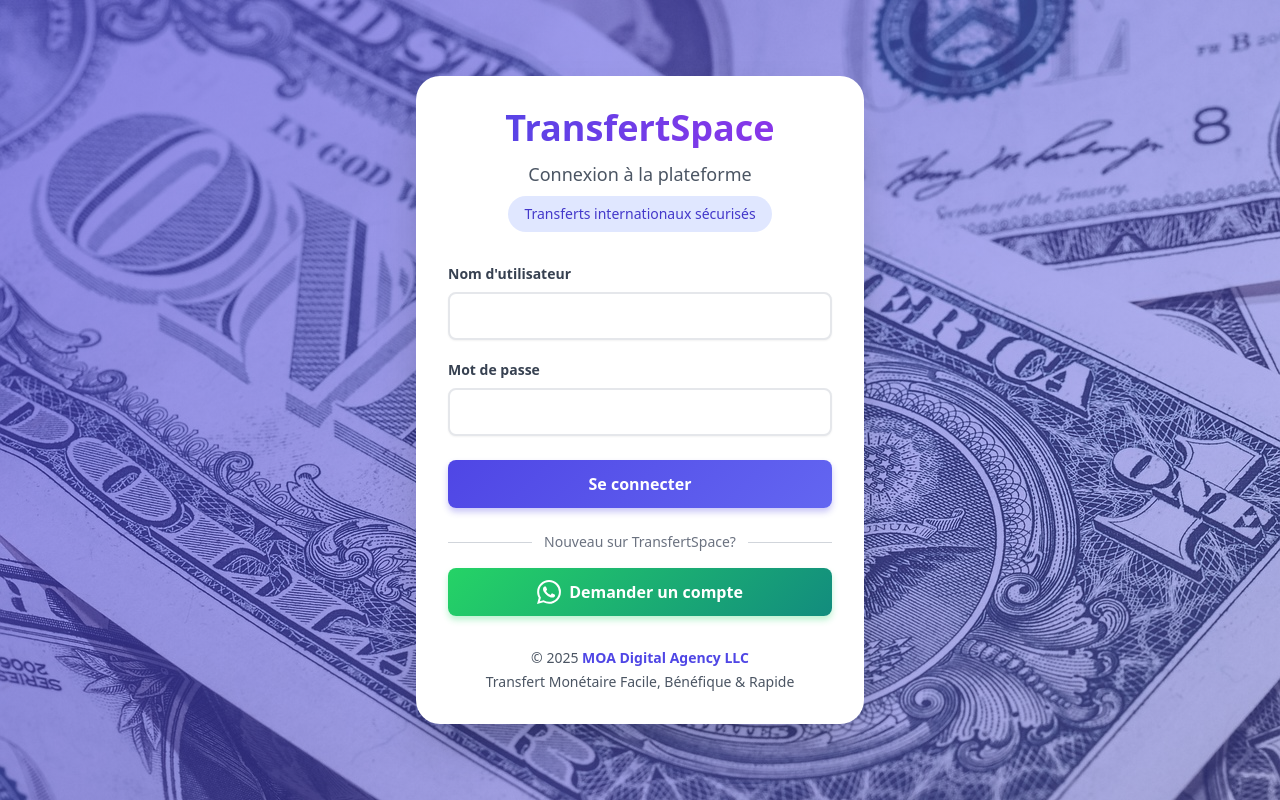
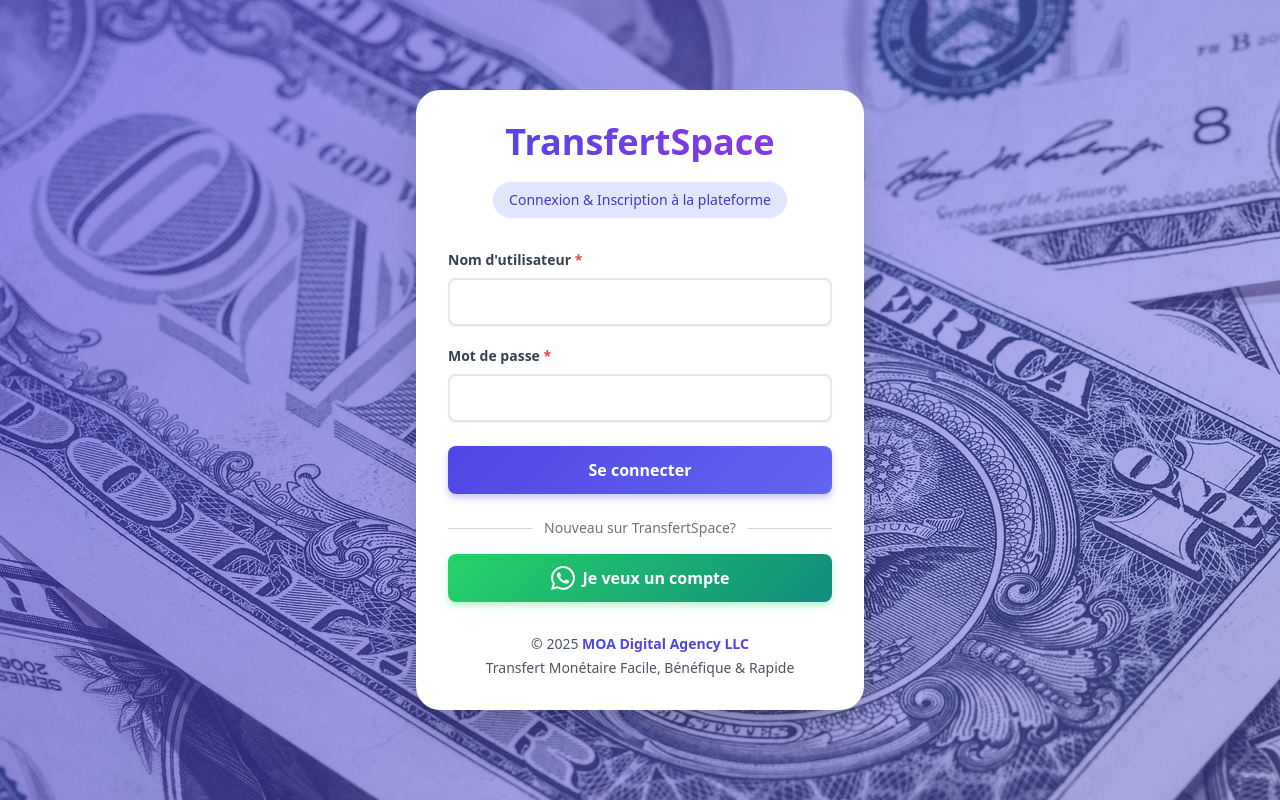
Before and after one commit to moa-digitalagency/MoneyTransfertSaas, a Flask app: page / in a window 1280 px wide. Run offline with Flask 3, Linux system fonts and the light colour scheme; some libraries are stand-ins or nearby versions.

Commit message:
Update welcome page with new text and required field indicators
Modify welcome page text, add asterisk indicators to required input fields in both login and registration forms, and update button text.

Replit-Commit-Author: Agent
Replit-Commit-Session-Id: 13520b3d-1e6b-4bd2-a032-6872418c5bec
Replit-Commit-Checkpoint-Type: full_checkpoint
Replit-Commit-Screenshot-Url: https://storage.googleapis.com/screenshot-production-us-central1/56ae3f3c-e5f5-4054-a54a-ee04fbb76bda/13520b3d-1e6b-4bd2-a032-6872418c5bec/epxWLq1

```diff
--- a/templates/welcome.html
+++ b/templates/welcome.html
@@ -57,9 +57,8 @@
     <div class="relative z-10 bg-white p-8 rounded-3xl shadow-2xl w-full max-w-md">
         <div class="text-center mb-8">
             <h1 class="text-4xl font-extrabold text-transparent bg-clip-text bg-gradient-to-r from-indigo-600 to-purple-600 mb-3">TransfertSpace</h1>
-            <p class="text-gray-600 text-lg">Connexion à la plateforme</p>
             <div class="mt-2 inline-block bg-indigo-100 text-indigo-700 px-4 py-2 rounded-full text-sm font-medium">
-                Transferts internationaux sécurisés
+                Connexion & Inscription à la plateforme
             </div>
         </div>
 
@@ -72,16 +71,16 @@
         </div>
         {% endif %}
 
-        <form method="POST" action="{{ url_for('main.index') }}">
+        <form method="POST" action="{{ url_for('main.index') }}" id="loginForm">
             <div class="mb-5">
-                <label class="block text-gray-700 text-sm font-bold mb-2">Nom d'utilisateur</label>
-                <input type="text" name="username" required autocomplete="username"
+                <label class="block text-gray-700 text-sm font-bold mb-2">Nom d'utilisateur <span class="text-red-500">*</span></label>
+                <input type="text" name="username" id="loginUsername" required autocomplete="username"
                        class="shadow-sm appearance-none border-2 border-gray-200 rounded-lg w-full py-3 px-4 text-gray-700 leading-tight focus:outline-none focus:border-indigo-500 focus:ring-2 focus:ring-indigo-200 transition">
             </div>
 
             <div class="mb-6">
-                <label class="block text-gray-700 text-sm font-bold mb-2">Mot de passe</label>
-                <input type="password" name="password" required autocomplete="current-password"
+                <label class="block text-gray-700 text-sm font-bold mb-2">Mot de passe <span class="text-red-500">*</span></label>
+                <input type="password" name="password" id="loginPassword" required autocomplete="current-password"
                        class="shadow-sm appearance-none border-2 border-gray-200 rounded-lg w-full py-3 px-4 text-gray-700 leading-tight focus:outline-none focus:border-indigo-500 focus:ring-2 focus:ring-indigo-200 transition">
             </div>
 
@@ -106,7 +105,7 @@
                 <svg class="w-6 h-6" fill="currentColor" viewBox="0 0 24 24">
                     <path d="M17.472 14.382c-.297-.149-1.758-.867-2.03-.967-.273-.099-.471-.148-.67.15-.197.297-.767.966-.94 1.164-.173.199-.347.223-.644.075-.297-.15-1.255-.463-2.39-1.475-.883-.788-1.48-1.761-1.653-2.059-.173-.297-.018-.458.13-.606.134-.133.298-.347.446-.52.149-.174.198-.298.298-.497.099-.198.05-.371-.025-.52-.075-.149-.669-1.612-.916-2.207-.242-.579-.487-.5-.669-.51-.173-.008-.371-.01-.57-.01-.198 0-.52.074-.792.372-.272.297-1.04 1.016-1.04 2.479 0 1.462 1.065 2.875 1.213 3.074.149.198 2.096 3.2 5.077 4.487.709.306 1.262.489 1.694.625.712.227 1.36.195 1.871.118.571-.085 1.758-.719 2.006-1.413.248-.694.248-1.289.173-1.413-.074-.124-.272-.198-.57-.347m-5.421 7.403h-.004a9.87 9.87 0 01-5.031-1.378l-.361-.214-3.741.982.998-3.648-.235-.374a9.86 9.86 0 01-1.51-5.26c.001-5.45 4.436-9.884 9.888-9.884 2.64 0 5.122 1.03 6.988 2.898a9.825 9.825 0 012.893 6.994c-.003 5.45-4.437 9.884-9.885 9.884m8.413-18.297A11.815 11.815 0 0012.05 0C5.495 0 .16 5.335.157 11.892c0 2.096.547 4.142 1.588 5.945L.057 24l6.305-1.654a11.882 11.882 0 005.683 1.448h.005c6.554 0 11.89-5.335 11.893-11.893a11.821 11.821 0 00-3.48-8.413Z"/>
                 </svg>
-                <span>Demander un compte</span>
+                <span>Je veux un compte</span>
             </button>
         </div>
 
@@ -157,13 +156,13 @@
 
             <form id="registrationForm" class="space-y-5">
                 <div>
-                    <label class="block text-gray-700 text-sm font-bold mb-2">Nom complet *</label>
+                    <label class="block text-gray-700 text-sm font-bold mb-2">Nom complet <span class="text-red-500">*</span></label>
                     <input type="text" id="fullName" required
                            class="shadow-sm appearance-none border-2 border-gray-200 rounded-lg w-full py-3 px-4 text-gray-700 leading-tight focus:outline-none focus:border-indigo-500 focus:ring-2 focus:ring-indigo-200 transition">
                 </div>
 
                 <div>
-                    <label class="block text-gray-700 text-sm font-bold mb-2">Numéro WhatsApp *</label>
+                    <label class="block text-gray-700 text-sm font-bold mb-2">Numéro WhatsApp <span class="text-red-500">*</span></label>
                     <input type="text" id="whatsappNumber" placeholder="+212600000000" required
                            class="shadow-sm appearance-none border-2 border-gray-200 rounded-lg w-full py-3 px-4 text-gray-700 leading-tight focus:outline-none focus:border-indigo-500 focus:ring-2 focus:ring-indigo-200 transition">
                     <p class="text-xs text-gray-500 mt-1.5">📱 Format international avec indicatif pays (ex: +212699140001)</p>
@@ -194,14 +193,14 @@
                                 Pays d'origine
                             </h4>
                             <div class="mb-3">
-                                <label class="block text-gray-700 text-xs font-semibold mb-1.5">Pays d'envoi *</label>
+                                <label class="block text-gray-700 text-xs font-semibold mb-1.5">Pays d'envoi <span class="text-red-500">*</span></label>
                                 <select id="sendCountry" required onchange="updateSendCurrency()"
                                         class="shadow-sm appearance-none border-2 border-green-300 rounded-lg w-full py-2 px-3 text-gray-700 text-sm leading-tight focus:outline-none focus:border-green-500 focus:ring-2 focus:ring-green-200 transition">
                                     <option value="">Sélectionnez...</option>
                                 </select>
                             </div>
                             <div>
-                                <label class="block text-gray-700 text-xs font-semibold mb-1.5">Devise *</label>
+                                <label class="block text-gray-700 text-xs font-semibold mb-1.5">Devise <span class="text-red-500">*</span></label>
                                 <select id="sendCurrency" required
                                         class="shadow-sm appearance-none border-2 border-green-300 rounded-lg w-full py-2 px-3 text-gray-700 text-sm leading-tight focus:outline-none focus:border-green-500 focus:ring-2 focus:ring-green-200 transition">
                                     <option value="">Choisir le pays d'abord...</option>
@@ -218,14 +217,14 @@
                                 Pays de destination
                             </h4>
                             <div class="mb-3">
-                                <label class="block text-gray-700 text-xs font-semibold mb-1.5">Pays de réception *</label>
+                                <label class="block text-gray-700 text-xs font-semibold mb-1.5">Pays de réception <span class="text-red-500">*</span></label>
                                 <select id="receiveCountry" required onchange="updateReceiveCurrency()"
                                         class="shadow-sm appearance-none border-2 border-purple-300 rounded-lg w-full py-2 px-3 text-gray-700 text-sm leading-tight focus:outline-none focus:border-purple-500 focus:ring-2 focus:ring-purple-200 transition">
                                     <option value="">Sélectionnez...</option>
                                 </select>
                             </div>
                             <div>
-                                <label class="block text-gray-700 text-xs font-semibold mb-1.5">Devise *</label>
+                                <label class="block text-gray-700 text-xs font-semibold mb-1.5">Devise <span class="text-red-500">*</span></label>
                                 <select id="receiveCurrency" required
                                         class="shadow-sm appearance-none border-2 border-purple-300 rounded-lg w-full py-2 px-3 text-gray-700 text-sm leading-tight focus:outline-none focus:border-purple-500 focus:ring-2 focus:ring-purple-200 transition">
                                     <option value="">Choisir le pays d'abord...</option>
@@ -324,19 +323,76 @@
             }
         }
 
+        function showAlert(message) {
+            alert('⚠️ ' + message);
+        }
+
+        document.getElementById('loginForm').addEventListener('submit', function(e) {
+            const username = document.getElementById('loginUsername').value.trim();
+            const password = document.getElementById('loginPassword').value.trim();
+
+            if (!username || !password) {
+                e.preventDefault();
+                showAlert('Veuillez remplir tous les champs obligatoires (*)');
+                return false;
+            }
+        });
+
         document.getElementById('registrationForm').addEventListener('submit', function(e) {
             e.preventDefault();
 
-            const name = document.getElementById('fullName').value;
-            const whatsapp = document.getElementById('whatsappNumber').value;
+            const name = document.getElementById('fullName').value.trim();
+            const whatsapp = document.getElementById('whatsappNumber').value.trim();
+            const sendCountry = document.getElementById('sendCountry').value;
+            const sendCurrency = document.getElementById('sendCurrency').value;
+            const receiveCountry = document.getElementById('receiveCountry').value;
+            const receiveCurrency = document.getElementById('receiveCurrency').value;
+
+            if (!name) {
+                showAlert('Veuillez entrer votre nom complet');
+                return false;
+            }
+
+            if (!whatsapp) {
+                showAlert('Veuillez entrer votre numéro WhatsApp');
+                return false;
+            }
+
+            if (!whatsapp.match(/^\+?[0-9]{10,15}$/)) {
+                showAlert('Veuillez entrer un numéro WhatsApp valide (format international)');
+                return false;
+            }
+
+            if (!sendCountry) {
+                showAlert('Veuillez sélectionner le pays d\'envoi');
+                return false;
+            }
+
+            if (!sendCurrency) {
+                showAlert('Veuillez sélectionner la devise du pays d\'envoi');
+                return false;
+            }
+
+            if (!receiveCountry) {
+                showAlert('Veuillez sélectionner le pays de réception');
+                return false;
+            }
+
+            if (!receiveCurrency) {
+                showAlert('Veuillez sélectionner la devise du pays de réception');
+                return false;
+            }
+
+            if (sendCountry === receiveCountry) {
+                showAlert('Les deux pays doivent être différents');
+                return false;
+            }
 
             const sendCountrySelect = document.getElementById('sendCountry');
             const sendCountryName = sendCountrySelect.options[sendCountrySelect.selectedIndex].textContent;
-            const sendCurrency = document.getElementById('sendCurrency').value;
 
             const receiveCountrySelect = document.getElementById('receiveCountry');
             const receiveCountryName = receiveCountrySelect.options[receiveCountrySelect.selectedIndex].textContent;
-            const receiveCurrency = document.getElementById('receiveCurrency').value;
 
             const message = `Bonjour,%0A%0AJe souhaite m'inscrire sur TransfertSpace.%0A%0A*Nom:* ${encodeURIComponent(name)}%0A*Numéro WhatsApp:* ${encodeURIComponent(whatsapp)}%0A%0A*Configuration des transferts:*%0A• Pays d'envoi: ${encodeURIComponent(sendCountryName)} (${sendCurrency})%0A• Pays de destination: ${encodeURIComponent(receiveCountryName)} (${receiveCurrency})%0A%0AMerci de créer mon compte.`;
 
```
Also changed, not shown: 1 other file.
